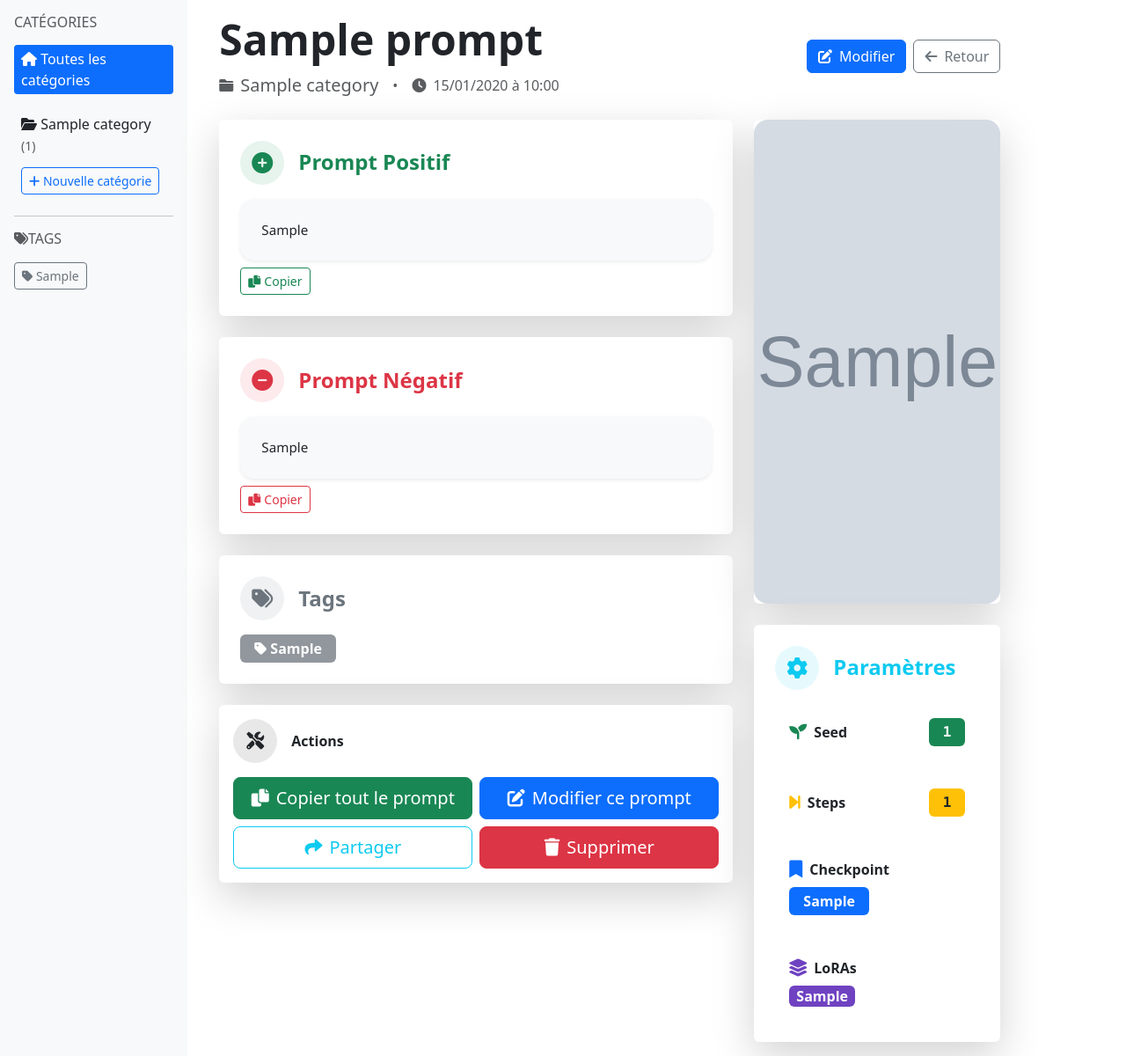
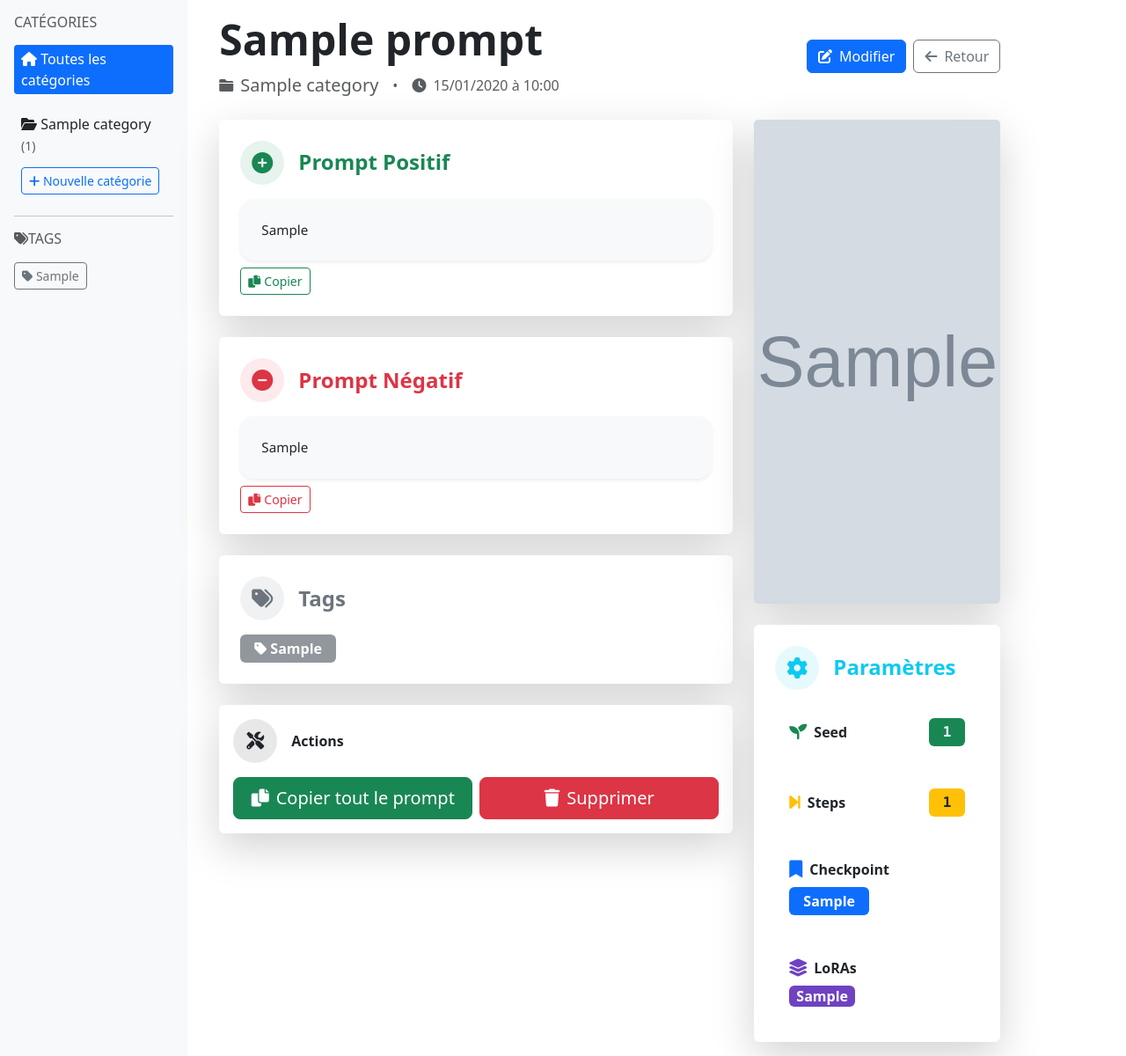
Before and after one commit to steph-vie/Prompt_manager, a Flask app: page /prompt/1 in a window 1280 px wide. Shown: the part 56-1256 px from the top of the page at 88% size. Run offline with Flask 3, Linux system fonts and the light colour scheme; tables that the repository leaves empty hold one stand-in row (values such as "Sample post"); grey boxes marked "Sample" are stand-in pictures.

Commit message:
modif view.html

```diff
--- a/templates/view.html
+++ b/templates/view.html
@@ -110,16 +110,6 @@
                             </button>
                         </div>
                         <div class="col-md-6">
-                            <a href="{{ url_for('prompt.edit', prompt_id=prompt.id) }}" class="btn btn-primary btn-lg w-100">
-                                <i class="fas fa-edit me-2"></i>Modifier ce prompt
-                            </a>
-                        </div>
-                        <div class="col-md-6">
-                            <button type="button" class="btn btn-outline-info btn-lg w-100" onclick="sharePrompt()">
-                                <i class="fas fa-share me-2"></i>Partager
-                            </button>
-                        </div>
-                        <div class="col-md-6">
                             <form method="POST" action="{{ url_for('prompt.delete', prompt_id=prompt.id) }}" class="w-100"
                                   onsubmit="return confirm('⚠️ Êtes-vous sûr de vouloir supprimer ce prompt définitivement ?');">
                                 <button type="submit" class="btn btn-danger btn-lg w-100">
@@ -139,9 +129,9 @@
             <!-- Image -->
             <div class="card border-0 shadow-lg mb-4">
                 {% if prompt.image_filename %}
-                    <div class="image-container position-relative overflow-hidden rounded-4">
+                    <div class="image-container position-relative overflow-hidden">
                         <img src="{{ url_for('static', filename='uploads/' + prompt.image_filename) }}"
-                             class="card-img-top" style="height: 550px; object-fit: cover; background: #f8f9fa;" alt="Prompt Image">
+                             class="card-img" style="height: 550px; object-fit: cover;" alt="Prompt Image">
                         <div class="image-overlay position-absolute top-0 start-0 w-100 h-100 d-flex align-items-center justify-content-center opacity-0 transition-all"
                              style="background: rgba(0,0,0,0.7); transition: opacity 0.3s;">
                             <button class="btn btn-light btn-lg" onclick="openImageModal()">
@@ -219,7 +209,7 @@
                                         {% if lora.strip() != "None" and lora.strip() %}
                                             <span class="badge bg-purple bg-opacity-75 fs-6 px-2 py-1"
                                                   title="{{ lora.strip() }}" style="background-color: #6f42c1 !important; font-size: 0.8rem;">
-                                                {{ lora.strip()[:18] }}{% if lora.strip()|length > 18 %}...{% endif %}
+                                                {{ lora.strip() }}
                                             </span>
                                         {% endif %}
                                     {% endfor %}
```
